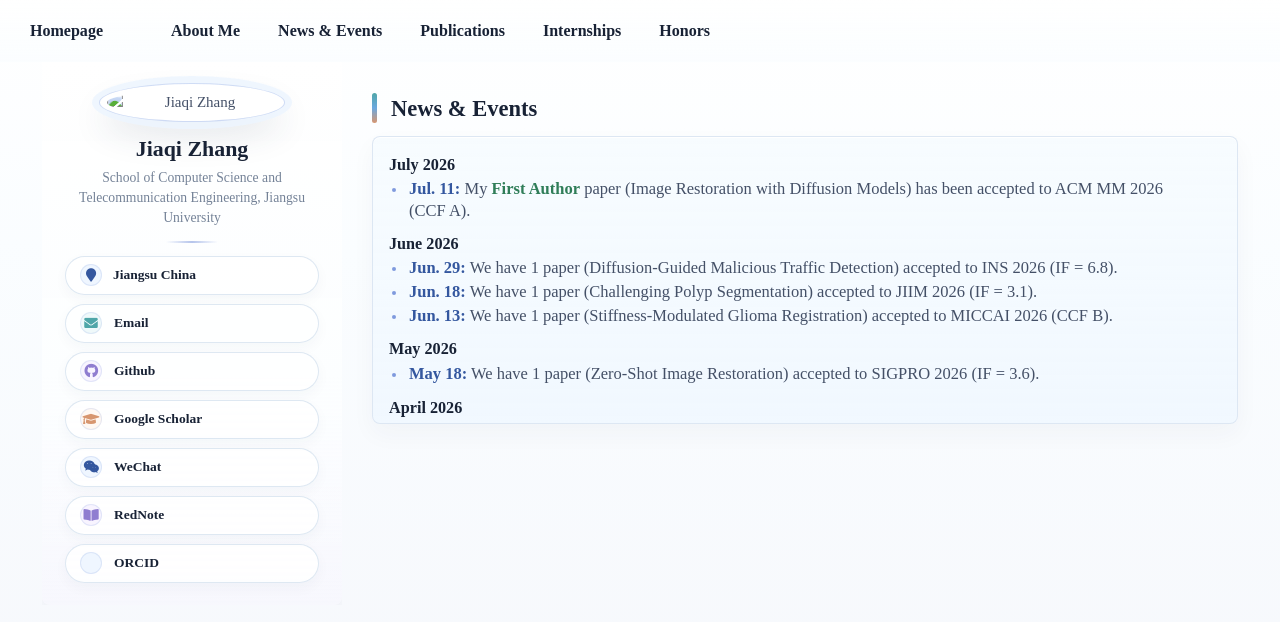
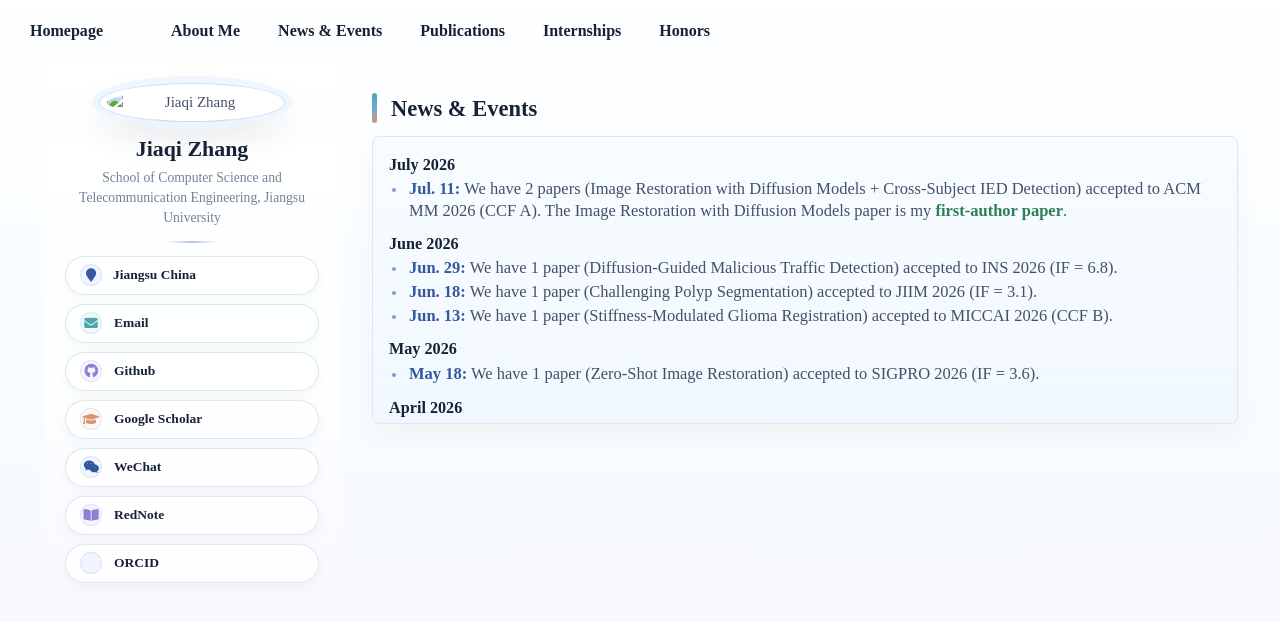
Before and after one commit to JiaqiZhang-Sengoku/JiaqiZhang-Sengoku.github.io, a Jekyll site: the page built from _pages/includes/new.md, in a window 1280 px wide. Shown: the top 622 px of the page. Built offline with Jekyll 4.4.1, drawn with Linux system fonts in a browser that asks for light colours; our own code applies the rules of GitHub Pages for plain Markdown files.

Commit message:
20260707

```diff
--- a/_pages/includes/new.md
+++ b/_pages/includes/new.md
@@ -7,7 +7,7 @@
   <div class="update-card">
     <h3 class="update-date">July 2026</h3>
     <ul class="update-list">
-      <li><span class="update-day">Jul. 11:</span> My <span class="highlight-first-author">First Author</span> paper (Image Restoration with Diffusion Models) has been accepted to ACM MM 2026 (CCF A).</li>
+      <li><span class="update-day">Jul. 11:</span> We have 2 papers (Image Restoration with Diffusion Models + Cross-Subject IED Detection) accepted to ACM MM 2026 (CCF A). The Image Restoration with Diffusion Models paper is my <span class="highlight-first-author">first-author paper</span>.</li>
     </ul>
   </div>
   <div class="update-card">
```
Also changed, not shown: _pages/includes/pub.md (+14 -0 lines), Images/Publication/JMTR.png (added).
